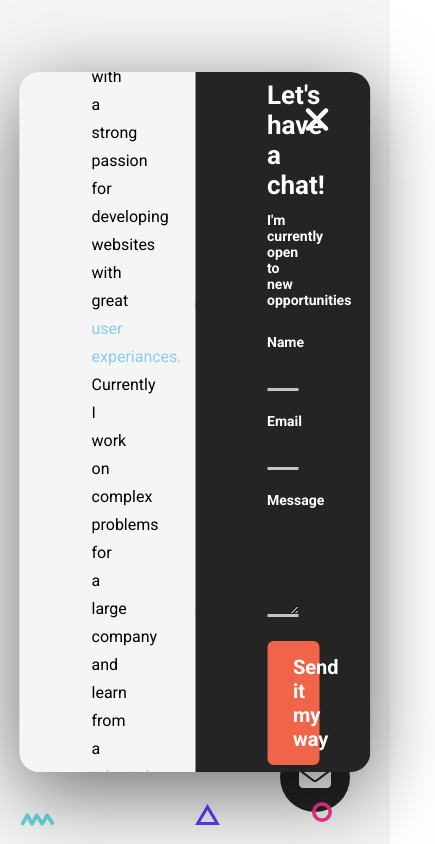
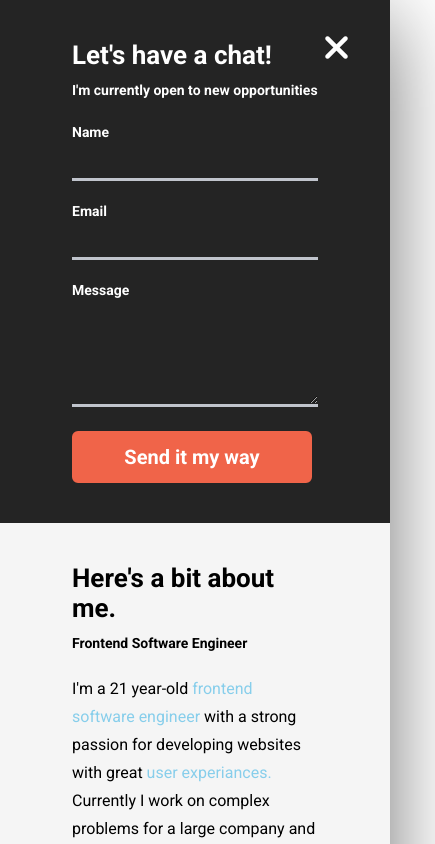
Before and after one commit to KadeKorn/Advanced__Eportfolio, a plain HTML site: page index.html in a window 390 px wide. Both pictures are taken after a click on the item "Contact". Shown: the top 844 px of the page, 435 px wide, since content can reach past the window. Drawn offline with nearby package versions, Linux system fonts and the light colour scheme.

Commit message:
Finshed up on the shapes and javascript. It was pretty fun. Now on to making it responsive. Remember to add the popper to this. Take away the code from previous work

```diff
--- a/app.js
+++ b/app.js
@@ -1,18 +1,27 @@
 let isModalOpen = false;
 let contrastToggle = false;
+const scaleFactor = 1 / 20; // writing learn code
 
+function moveBackground(event) {
+  const shapes = document.querySelectorAll(".shape");
+  const x = event.clientX * scaleFactor; // / 20;
+  const y = event.clientY * scaleFactor; // / 20;
 
-function toggleContrast(){
-    contrastToggle = !contrastToggle;
-    if(contrastToggle){
-        document.body.classList += " dark-theme";
+  for (let i = 0; i < shapes.length; ++i) {
+    const isOdd = i % 2 !== 0;
+    const boolInt = isOdd ? -1 : 1;
+    shapes[i].style.transform = `translate(${x * boolInt}px, ${y * boolInt}px)`;
   }
-    else {
-        document.body.classList.remove("dark-theme")
 }
 
+function toggleContrast() {
+  contrastToggle = !contrastToggle;
+  if (contrastToggle) {
+    document.body.classList += " dark-theme";
+  } else {
+    document.body.classList.remove("dark-theme");
   }
-
+}
 
 function contact(event) {
   event.preventDefault(); // this stops form from immediately refreshing the page
@@ -25,24 +34,24 @@ function contact(event) {
       "template_bjrp5fk",
       event.target,
       "uJjAf7G8kBbZURrbj"
-    ).then(() => {
+    )
+    .then(() => {
       //throw new Error("error") // <-- this is for testing out error feature
       loading.classList.remove("modal__overlay--visible");
       success.classList += " modal__overlay--visible";
-    }).catch(() => {
+    })
+    .catch(() => {
       loading.classList.remove("modal__overlay--visible");
       alert(
         "The email service is temporarily unavailable. Please contanct me directly at 'kadekorn@.com'"
-        )
+      );
     });
 }
 
-
-
-function toggleModal(){
-    if (isModalOpen){
+function toggleModal() {
+  if (isModalOpen) {
     isModalOpen = false;
-        return document.body.classList.remove("modal--open")
+    return document.body.classList.remove("modal--open");
   }
   isModalOpen = true;
   document.body.classList += " modal--open";
--- a/index.html
+++ b/index.html
@@ -22,7 +22,7 @@
     </script>
   </head>
   <body>
-    <section id="landing-page">
+    <section id="landing-page" onmousemove="moveBackground(event)">
       <nav>
         <figure>
           <img id="personal-logo" src="./assets/logo.svg" alt="" />
@@ -50,9 +50,7 @@
             >
           </li>
           <li class="nav__link click" onclick="toggleContrast()">
-            <a
-              href="#"
-              class="nav__link--anchor link__hover-effect"
+            <a href="#" class="nav__link--anchor link__hover-effect"
               ><i class="fa-solid fa-circle-half-stroke"></i
             ></a>
           </li>
@@ -67,7 +65,8 @@
             strong passion for building web applications with great user
             experiances.
             <br />
-            Heres a bit more <b class="skyblue click" onclick="toggleModal()">about me</b>
+            Heres a bit more
+            <b class="skyblue click" onclick="toggleModal()">about me</b>
           </p>
           <div class="social__list">
             <a
@@ -162,11 +161,11 @@
           <form id="contact__form" onsubmit="contact(event)">
             <div class="form__item">
               <label class="form__item--label">Name</label>
-              <input class="input" name="user_name" type="text" required/>
+              <input class="input" name="user_name" type="text" required />
             </div>
             <div class="form__item">
               <label class="form__item--label">Email</label>
-              <input class="input" name="user_email" type="email"  required/>
+              <input class="input" name="user_email" type="email" required />
             </div>
             <div class="form__item">
               <label class="form__item--label">Message</label>
@@ -189,15 +188,15 @@
           </div>
         </div>
       </div>
-      <img src="./assets/semi circle.svg" class="shape shape--0">
-      <img src="./assets/circle.svg" class="shape shape--1">
-      <img src="./assets/squiggly.svg" class="shape shape--2">
-      <img src="./assets/triangle.svg" class="shape shape--3">
-      <img src="./assets/semi circle.svg" class="shape shape--4">
-      <img src="./assets/circle.svg" class="shape shape--5">
-      <img src="./assets/squiggly.svg" class="shape shape--6">
-      <img src="./assets/triangle.svg" class="shape shape--7">
-      <img src="./assets/circle.svg" class="shape shape--8">
+      <img src="./assets/semi circle.svg" class="shape shape--0" />
+      <img src="./assets/circle.svg" class="shape shape--1" />
+      <img src="./assets/squiggly.svg" class="shape shape--2" />
+      <img src="./assets/triangle.svg" class="shape shape--3" />
+      <img src="./assets/semi circle.svg" class="shape shape--4" />
+      <img src="./assets/circle.svg" class="shape shape--5" />
+      <img src="./assets/squiggly.svg" class="shape shape--6" />
+      <img src="./assets/triangle.svg" class="shape shape--7" />
+      <img src="./assets/circle.svg" class="shape shape--8" />
     </section>
     <section id="projects">
       <div class="container">
@@ -314,6 +313,10 @@
           <figure>
             <img src="./assets/logo.svg" class="footer__logo--img" alt="" />
           </figure>
+          <!-- <span class="footer__logo--popper">
+            " Top "
+            <i class="fa-sharp fa-regular fa-arrow-up"></i>
+          </span> -->
           <div class="footer__social--list">
             <a
               href="#"
--- a/style.css
+++ b/style.css
@@ -588,6 +588,7 @@ Footer
 */
 
 footer {
+  position: relative; /* this allows the shapes to go behind the portfolio imgs */
   background-color: #242424;
   display: flex;
   padding: 6% 0;
@@ -601,6 +602,16 @@ footer {
 
 .footer__logo--img {
   width: 70px;
+}
+
+.footer__logo--popper {
+  position: absolute;
+  right: 0;
+  top: 16px;
+  font-weight: 700;
+  opacity: 0;
+  transition: all 300ms ease;
+  color: white;
 }
 
 .footer__social--list {
@@ -622,18 +633,20 @@ footer {
 Shapes
 
 shapes on the first row
-height = 35vh
+Top = 35vh
 
 shapes on the second row
-height = 70vh
+Top = 70vh
 
 shapes on the third row
-height = 95vh
+Top = 95vh
 
-col 1 = width of 5 vw
-col 2 = width of 50 vw
-col 3 = width of 80vw
+col 1 = Left of 5 vw
+col 2 = Left of 50 vw
+col 3 = Left of 80vw
 
+
+COME BACK TO RE ARRANGE THESE THE WAY I WANT
 */
 
 .shape{
@@ -641,38 +654,67 @@ col 3 = width of 80vw
 }
 
 .shape--0{
-  top: 35vh;
+  top: 15vh;
   left: 5vw;
 }
 .shape--1{
-  top: 35vh;
+  top: 15vh;
   left: 50vw;
 }
 .shape--2{
-  top: 35vh;
+  top: 15vh;
   left: 80vw;
 }
 .shape--3{
-  top: 70vh;
+  top: 50vh;
   left: 5vw;
 }
 .shape--4{
-  top: 70vh;
+  top: 50vh;
   left: 50vw;
 }
 .shape--5{
-  top: 70vh;
+  top: 50vh;
   left: 80vw;
 }
 .shape--6{
-  top: 95vh;
+  top: 75vh;
   left: 5vw;
 }
 .shape--7{
-  top: 95vh;
+  top: 75vh;
   left: 50vw;
 }
 .shape--8{
-  top: 95vh;
+  top: 75vh;
   left: 80vw;
 }
+
+/* Small Phones, tables, large smart phones */
+@media (max-width: 768px) {
+  .title{
+    font-size: 80ox;
+  }
+  .header__para{
+    font-size: 20px;
+  }
+  .modal {
+    top:0;
+    left: 0;
+    transform: none;
+    height: auto;
+    width: 100%;
+    flex-direction: column-reverse;
+    border-radius: 0;
+  }
+  .modal__half{
+    width: 100%;
+  }
+  #personal-logo{
+    width: 100px;
+    height: 100px;
+  }
+  .nav__link--anchor{
+    font-size: 20px;
+  }
+}
```
Lines whose indentation alone changed are shown as unchanged.
